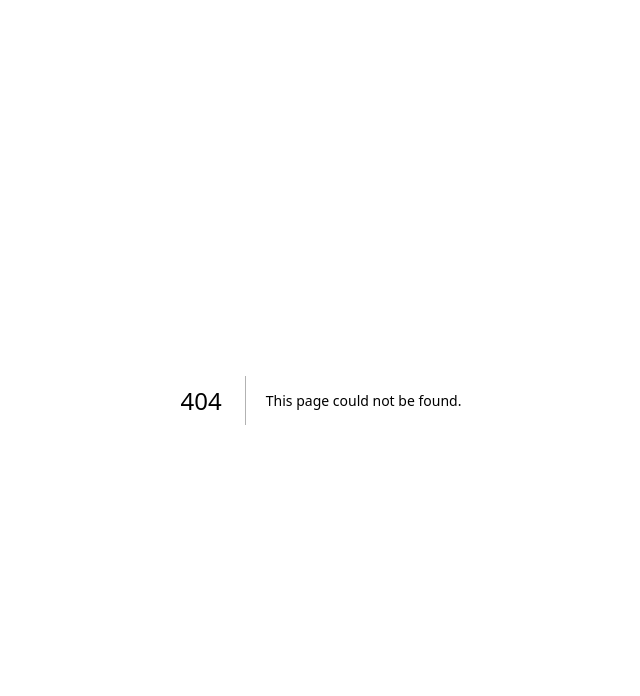
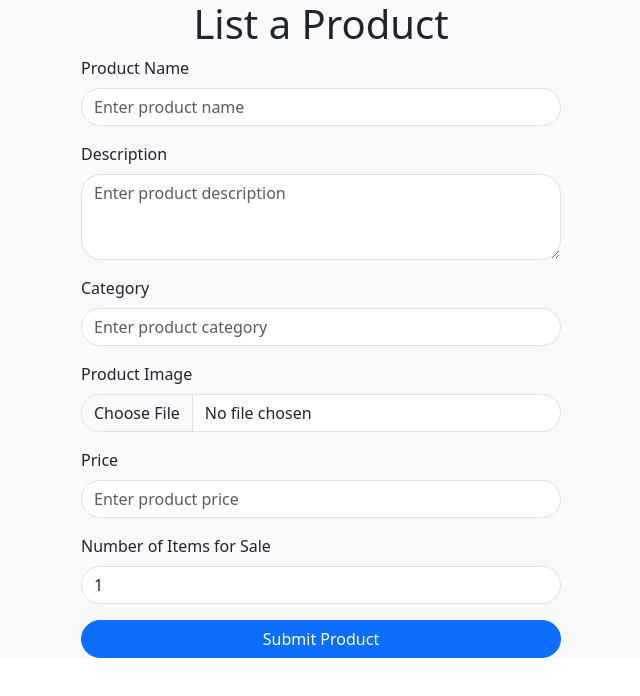
Before and after one commit to TemaQuanter/webdev2, a Next.js app: page /ProductListingForm in a window 1280 px wide. Before the commit this address had no page. Shown: the top 696 px of the page, without its empty margins (319-959 px from the left). Built offline with nearby package versions, Linux system fonts and the light colour scheme.

Commit message:
Created a productlisting form page with basic input validation for a form, error messages, and also checks the size of the image

```diff
--- /dev/null
+++ b/src/app/ProductListingForm/page.jsx
@@ -0,0 +1,131 @@
+'use client'
+
+import { useState } from 'react'
+import Form from 'react-bootstrap/Form'
+import Button from 'react-bootstrap/Button'
+
+const ProductListing = () => {
+  const [productName, setProductName] = useState('')
+  const [description, setDescription] = useState('')
+  const [category, setCategory] = useState('')
+  const [image, setImage] = useState(null)
+  const [price, setPrice] = useState('')
+  const [items, setItems] = useState(1)
+  const [error, setError] = useState(null)
+
+  const handleSubmit = (e) => {
+    // Prevent the default form submission behavior
+    e.preventDefault()
+
+    // Reset any previous error messages
+    setError(null)
+
+    // Check if the image exceeds 10MB in size
+    if (image && image.size > 10485760) {
+      setError('Image size exceeds 10MB limit.')
+      return
+    }
+
+    // Simulate success message after form submission
+    alert('Form submitted successfully!')
+
+    // Reset form values to empty/initial state after submission
+    setProductName('')
+    setDescription('')
+    setCategory('')
+    setImage(null)
+    setPrice('')
+    setItems(1)
+  }
+
+  return (
+    <div className="min-h-screen bg-light d-flex flex-column justify-content-center align-items-center">
+      <h1>List a Product</h1>
+
+      {/* Error message displayed if there is an error */}
+      {error && <p className="text-danger">{error}</p>}
+
+      <Form
+        className="w-100"
+        style={{ maxWidth: '30rem' }}
+        onSubmit={handleSubmit}
+      >
+        <Form.Group className="mb-3">
+          <Form.Label>Product Name</Form.Label>
+          <Form.Control
+            type="text"
+            placeholder="Enter product name"
+            value={productName}
+            onChange={(e) => setProductName(e.target.value)}
+            required
+          />
+        </Form.Group>
+
+        <Form.Group className="mb-3">
+          <Form.Label>Description</Form.Label>
+          <Form.Control
+            as="textarea"
+            rows={3}
+            placeholder="Enter product description"
+            value={description}
+            onChange={(e) => setDescription(e.target.value)}
+            required
+          />
+        </Form.Group>
+
+        <Form.Group className="mb-3">
+          <Form.Label>Category</Form.Label>
+          <Form.Control
+            type="text"
+            placeholder="Enter product category"
+            value={category}
+            onChange={(e) => setCategory(e.target.value)}
+            required
+          />
+        </Form.Group>
+
+        <Form.Group className="mb-3">
+          <Form.Label>Product Image</Form.Label>
+          <Form.Control
+            type="file"
+            onChange={(e) => setImage(e.target.files[0])}
+            required
+          />
+        </Form.Group>
+
+        <Form.Group className="mb-3">
+          <Form.Label>Price</Form.Label>
+          <Form.Control
+            type="number"
+            placeholder="Enter product price"
+            value={price}
+            onChange={(e) => setPrice(e.target.value)}
+            required
+          />
+        </Form.Group>
+
+        <Form.Group className="mb-3">
+          <Form.Label>Number of Items for Sale</Form.Label>
+          <Form.Control
+            type="number"
+            min={1}
+            value={items}
+            onChange={(e) => setItems(e.target.value)}
+            required
+          />
+        </Form.Group>
+
+        <Button
+          style={{ borderRadius: '20px' }}
+          className="w-100"
+          variant="primary"
+          type="submit"
+        >
+          Submit Product
+        </Button>
+      </Form>
+    </div>
+  )
+}
+
+export default ProductListing
```
